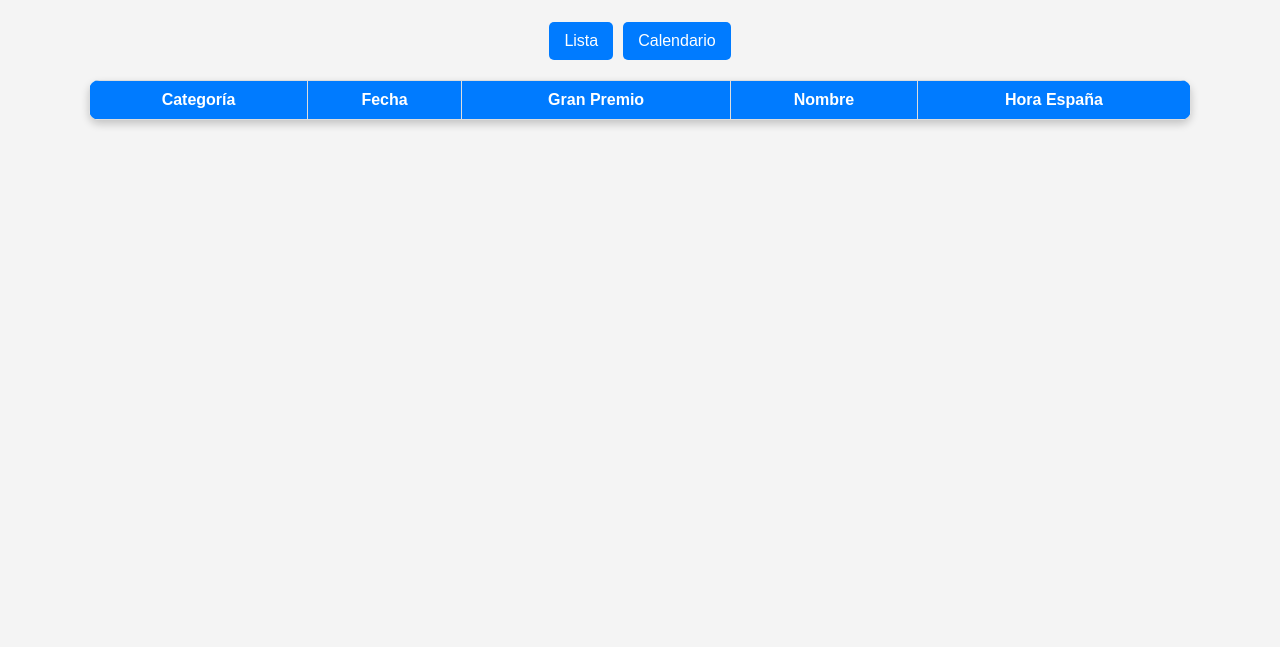
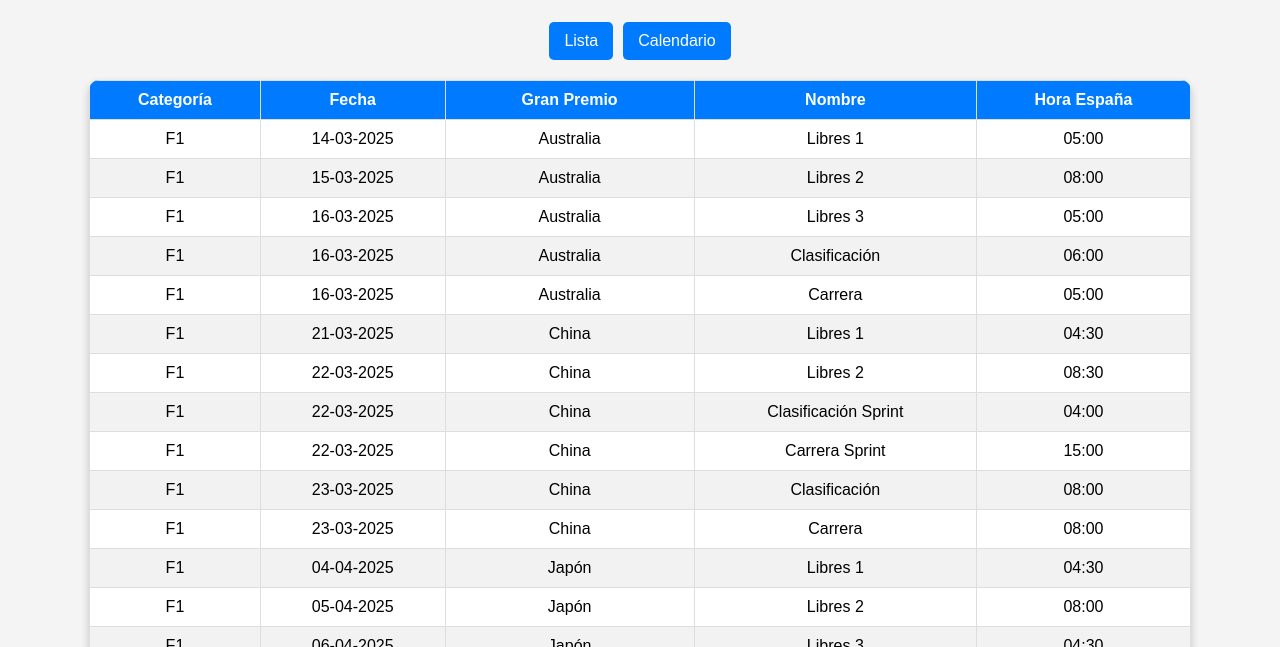
Before and after one commit to alvarogcabiedess/motorSchedule, a plain HTML site: page index.html in a window 1280 px wide. Shown: the part 153-800 px from the top of the page. Drawn offline with Linux system fonts and the light colour scheme.

Commit message:
Update index.html

```diff
--- a/index.html
+++ b/index.html
@@ -144,7 +144,7 @@
                 const parts = fecha.split('-'); // dd-mm-aaaa
                 console.log(parts);
                 // Reorganizar la fecha a formato aaaa-mm-dd
-                const formattedDate = `${parts[1]}-${parts[0]}-${parts[2]};
+                const formattedDate = `${parts[1]}-${parts[0]}-${parts[2]}`;
                 console.log(formattedDate);
                 const eventDate = new Date(formattedDate);
                 console.log(eventDate);
```
